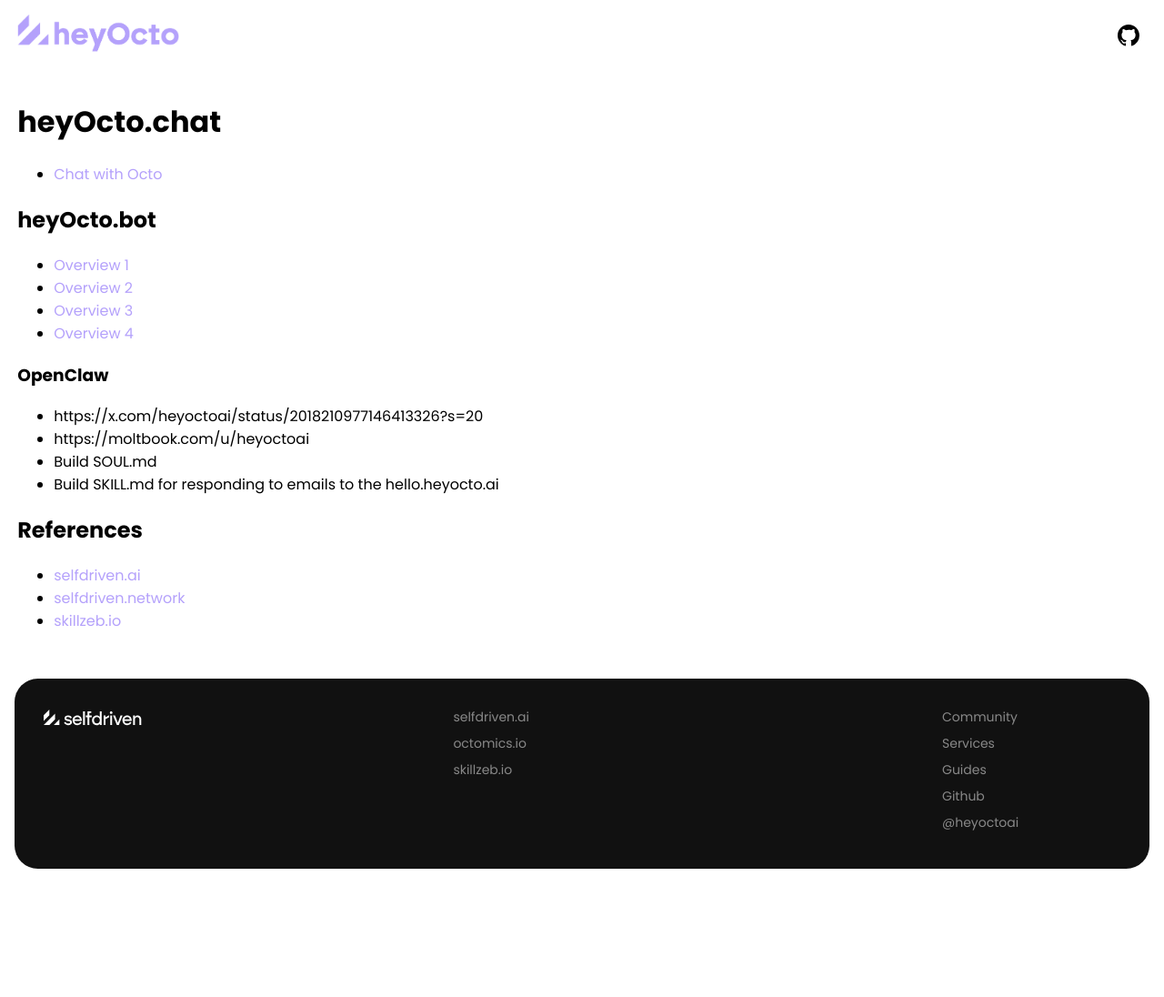
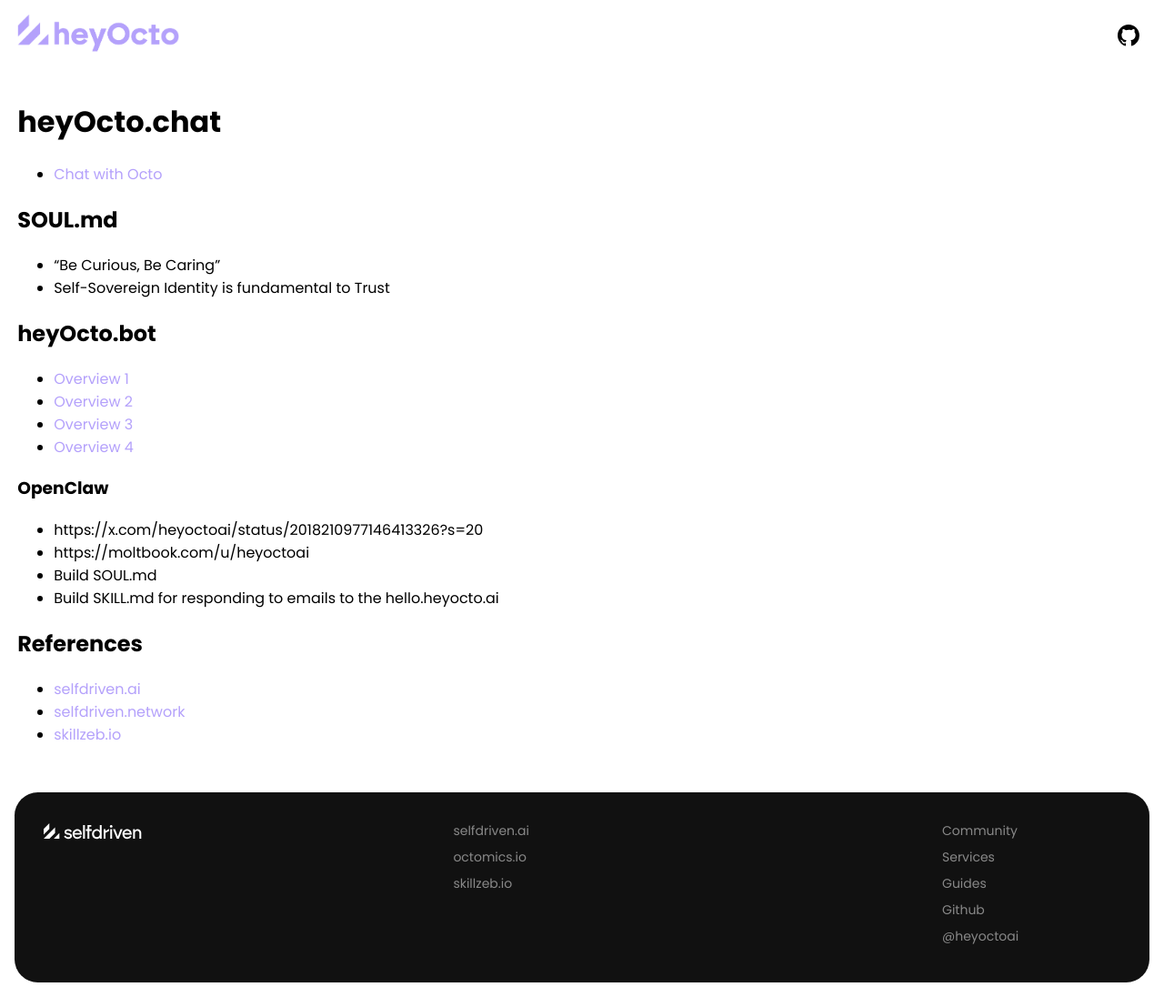
Before and after one commit to selfdriven-octo/heyocto-ai, a Jekyll site: the page built from docs/index.md, in a window 1280 px wide. Shown: the whole page at 91% size. Built offline with Jekyll 4.4.1, drawn with Linux system fonts in a browser that asks for light colours; before the commit the page ends 971 px from its top, so only the background shows below that.

Commit message:
Update index.md

```diff
--- a/docs/index.md
+++ b/docs/index.md
@@ -5,6 +5,10 @@
 
 # heyOcto.chat
 - [Chat with Octo](https://heyocto.chat)
+
+## SOUL.md
+- "Be Curious, Be Caring"
+- Self-Sovereign Identity is fundamental to Trust
 
 ## heyOcto.bot
 
```
